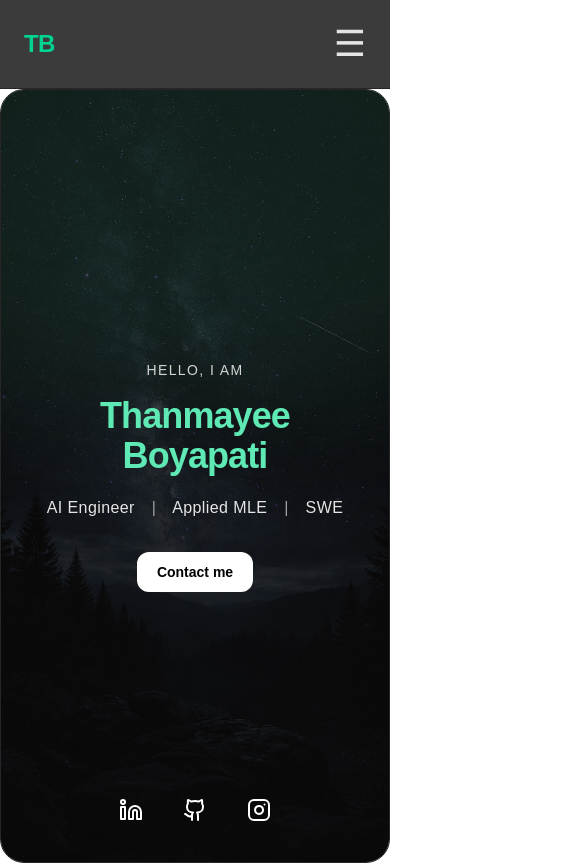
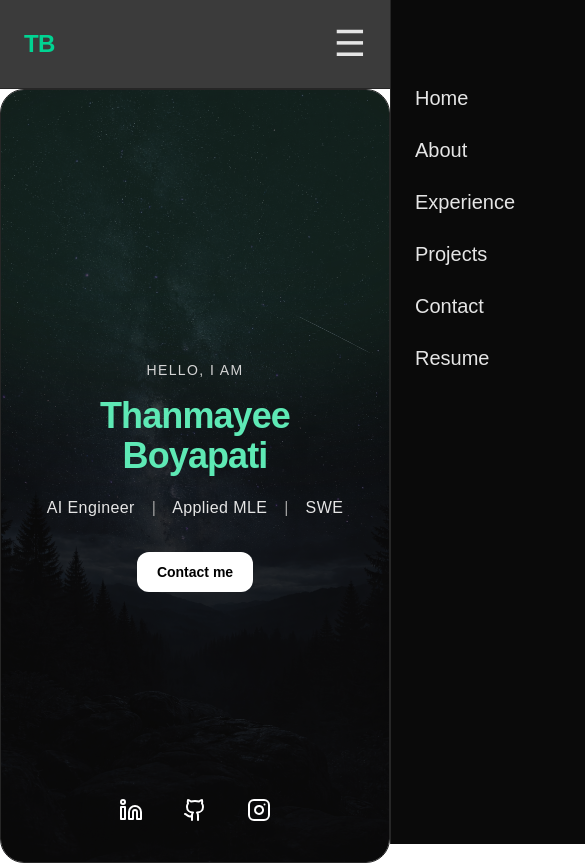
Before and after one commit to tboyapati/personal_website, a Next.js app: page / in a window 390 px wide. Shown: the top 865 px of the page, 585 px wide, since content can reach past the window. Built offline with nearby package versions, Linux system fonts and the light colour scheme.

Commit message:
updated the hamburger format

```diff
--- a/app/layout.tsx
+++ b/app/layout.tsx
@@ -48,17 +48,45 @@ export default function RootLayout({
             </div>
           </nav>
 
-          {/* Mobile menu */}
-          {open && (
-            <div className="md:hidden border-t border-neutral-800 bg-neutral-950 px-6 py-4 space-y-4">
-              <Link href="/#home" onClick={() => setOpen(false)}>Home</Link>
-              <Link href="/#about" onClick={() => setOpen(false)}>About</Link>
-              <Link href="/#timeline" onClick={() => setOpen(false)}>Experience</Link>
-              <Link href="/#projects" onClick={() => setOpen(false)}>Projects</Link>
-              <Link href="/#contact" onClick={() => setOpen(false)}>Contact</Link>
-              <Link href="/resume" onClick={() => setOpen(false)}>Resume</Link>
+          {/* Mobile menu (right drawer) */}
+          <div
+            className={`fixed top-0 right-0 z-50 h-screen w-64 bg-neutral-950 border-l border-neutral-800
+    transform transition-transform duration-300 ease-in-out
+    ${open ? "translate-x-0" : "translate-x-full"}`}
+          >
+            {/* Close button */}
+            <div className="flex justify-end p-6">
+              <button
+                onClick={() => setOpen(false)}
+                className="text-3xl text-neutral-200"
+              >
+                ✕
+              </button>
             </div>
-          )}
+
+            {/* Links */}
+            <nav className="flex flex-col gap-6 px-6 text-xl text-neutral-200">
+              <Link href="/#home" onClick={() => setOpen(false)} className="hover:text-emerald-300">
+                Home
+              </Link>
+              <Link href="/#about" onClick={() => setOpen(false)} className="hover:text-emerald-300">
+                About
+              </Link>
+              <Link href="/#timeline" onClick={() => setOpen(false)} className="hover:text-emerald-300">
+                Experience
+              </Link>
+              <Link href="/#projects" onClick={() => setOpen(false)} className="hover:text-emerald-300">
+                Projects
+              </Link>
+              <Link href="/#contact" onClick={() => setOpen(false)} className="hover:text-emerald-300">
+                Contact
+              </Link>
+              <Link href="/resume" onClick={() => setOpen(false)} className="hover:text-emerald-300">
+                Resume
+              </Link>
+            </nav>
+          </div>
+
         </header>
 
         {children}
```
